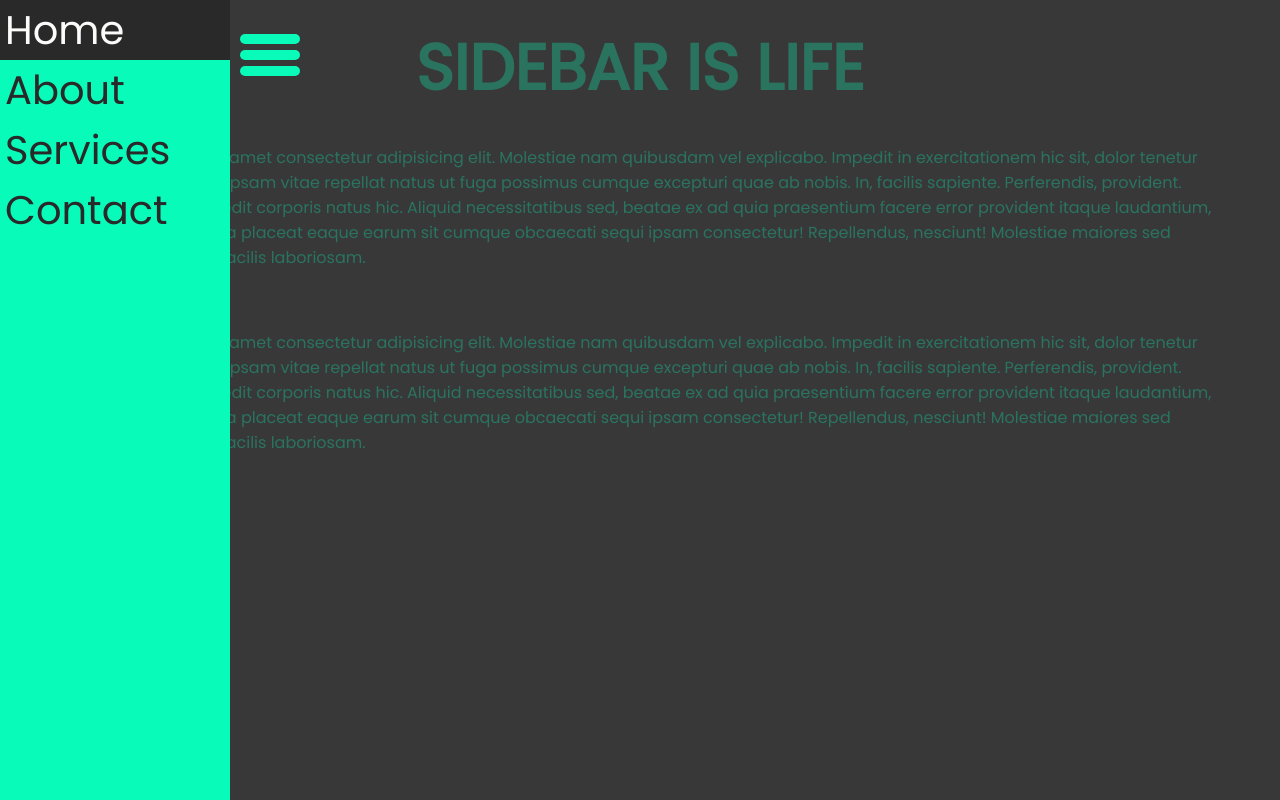
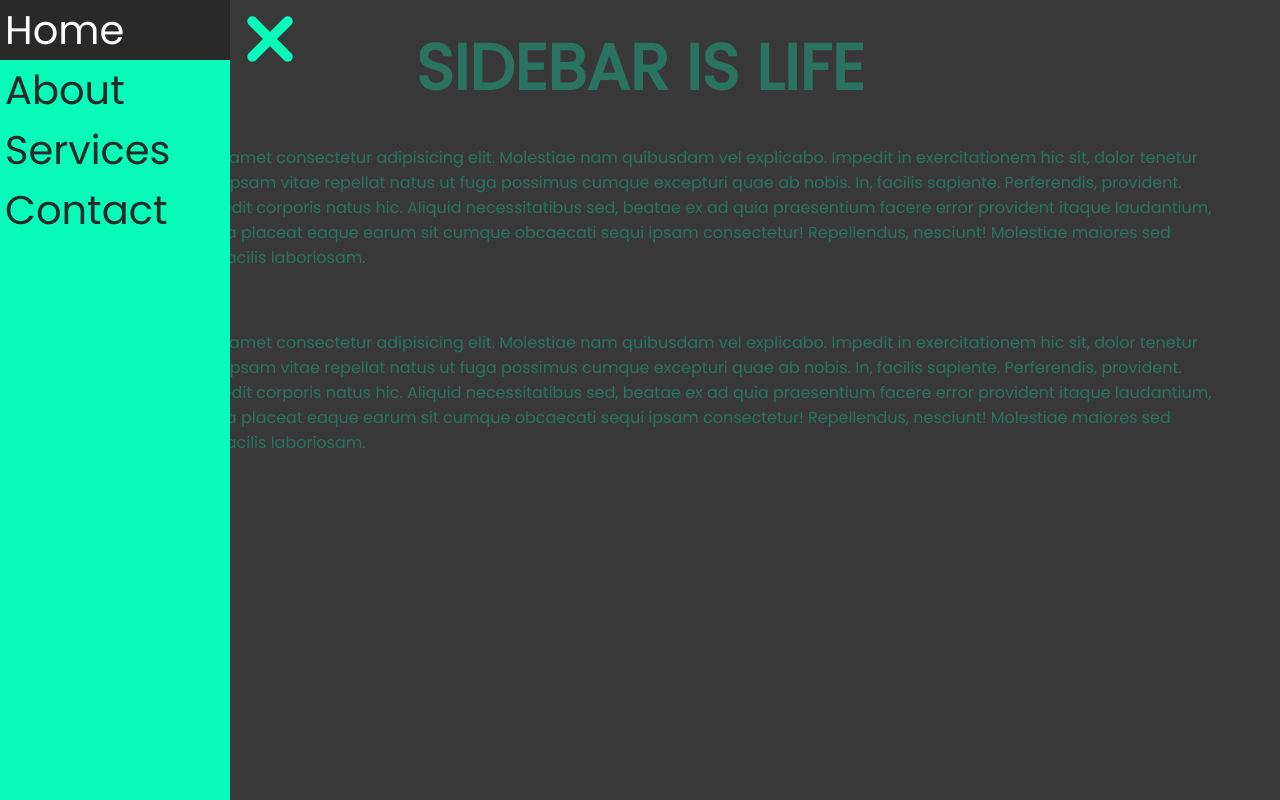
Before and after one commit to KayzerCs/TP4-JS-Sidebar, a plain HTML site: page index.html in a window 1280 px wide. Both pictures are taken after a click on the element 35 px from the left and 55 px from the top of the page. Drawn offline with Linux system fonts and the light colour scheme.

Commit message:
Correction terminé

```diff
--- a/index.js
+++ b/index.js
@@ -1,7 +1,12 @@
 // Ordre de Priorité en CSS : !important > ID > CLasse > BaliseHTML
 
 const sidebar = document.getElementById("side-bar");
+const content = document.querySelector(".content");
 
 btn.addEventListener("click", () => {
   sidebar.classList.toggle("active");
 });
+
+content.addEventListener("click", () => {
+  sidebar.classList.remove("active");
+});
--- a/style.css
+++ b/style.css
@@ -75,6 +75,22 @@ li:hover {
   left: 0;
 }
 
+.active span {
+  position: absolute;
+}
+
+.active span:nth-child(1) {
+transform: rotate(45deg);
+}
+
+.active span:nth-child(2) {
+  opacity: 0;
+}
+
+.active span:nth-child(3) {
+  transform: rotate(-45deg);
+}
+
 .active ~ .content {
   opacity: 0.3;
 }
```
